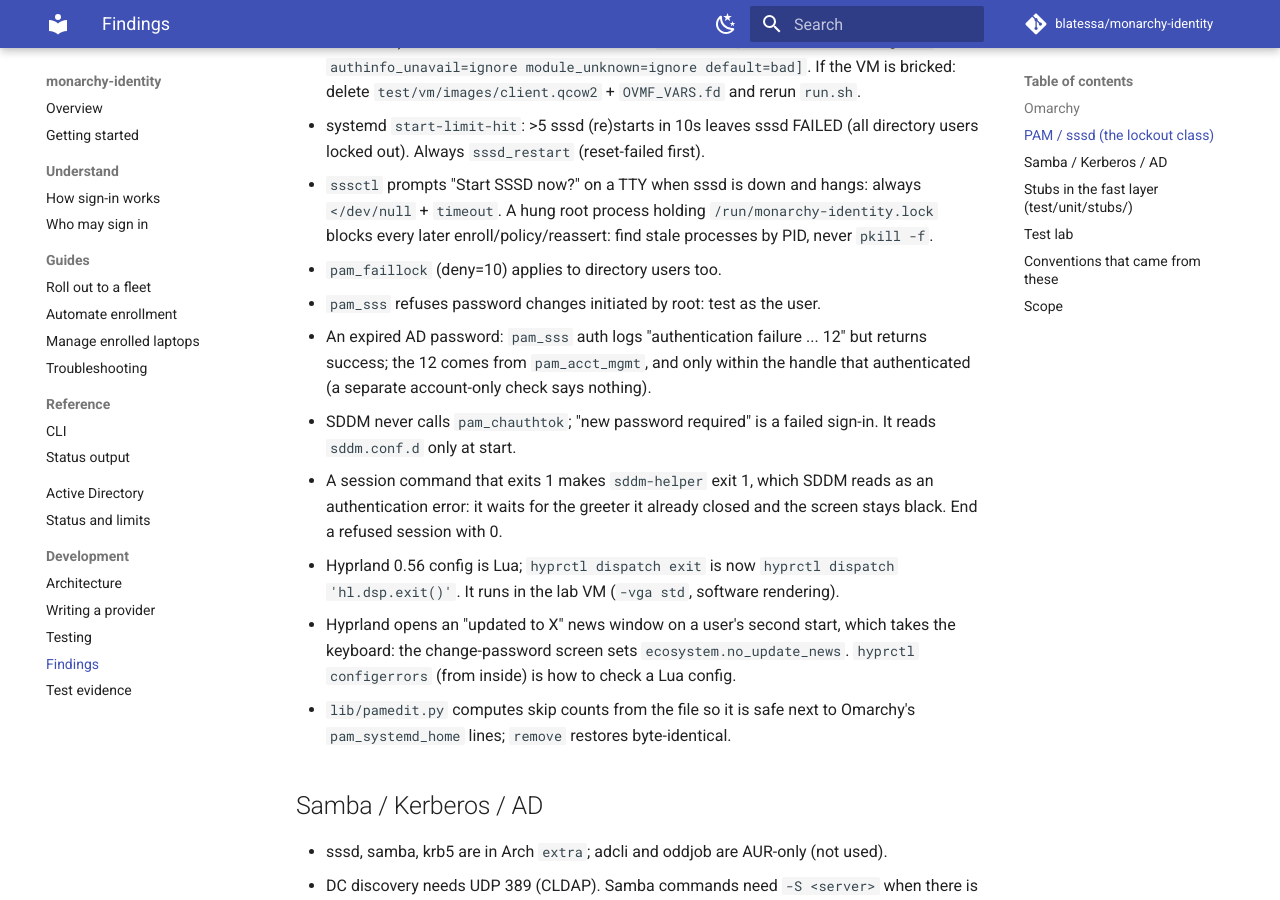
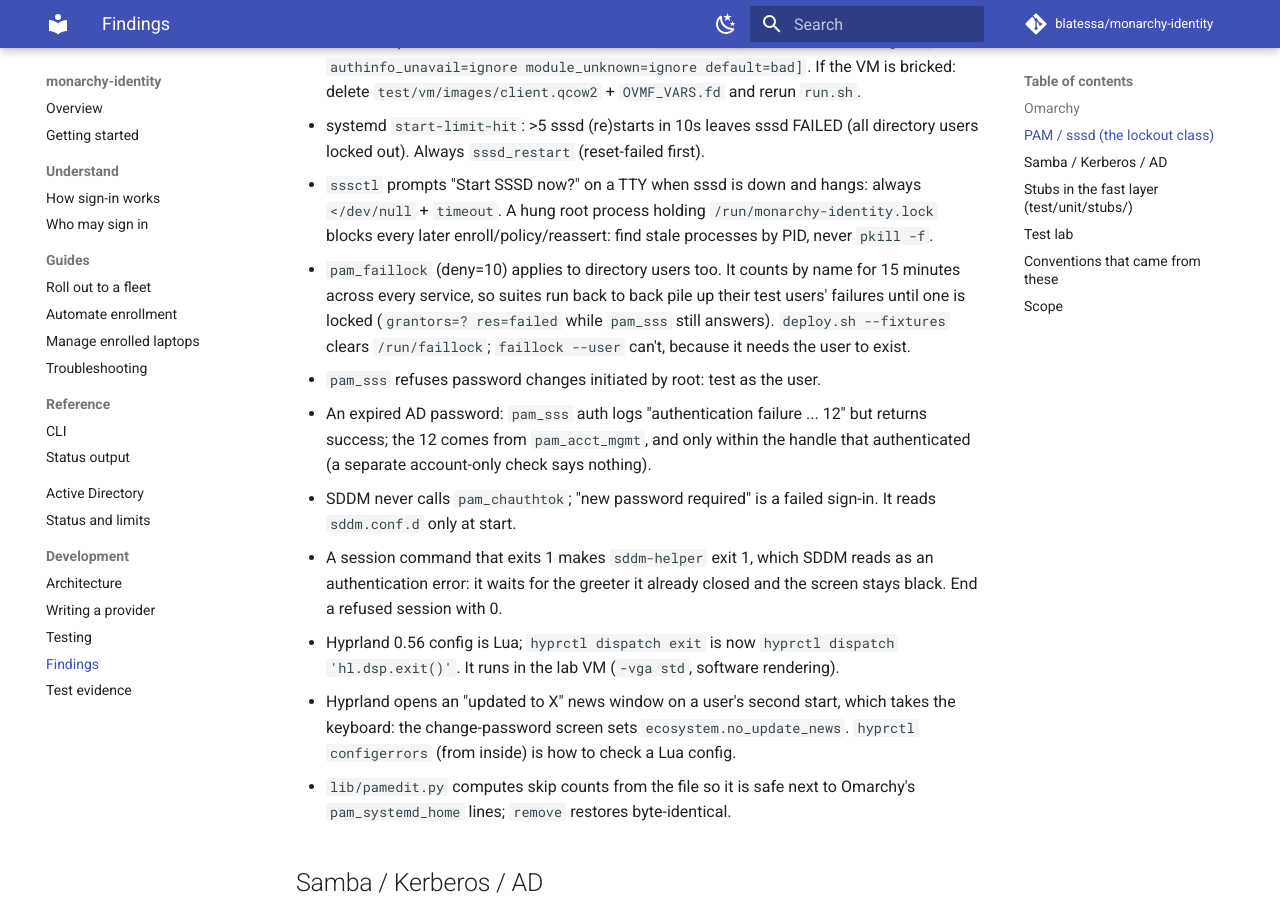
Before and after one commit to blatessa/monarchy-identity, an MkDocs documentation site: the page built from docs/dev/findings.md, in a window 1280 px wide and 900 px high, scrolled down 850 px. Built offline with MkDocs 1.6.1 and Material for MkDocs 9.7.7, drawn with Linux system fonts in a browser that asks for light colours; comment, search, counter and statistics services are not loaded.

Commit message:
Lab: greeter suite no longer depends on what ran before it
Two causes of intermittent e2e-greeter.sh failures, neither in the product:

- pam_faillock counts failures by name for 15 minutes across all services. The offline and
  greeter suites fail dave on purpose, so suites run back to back locked him out (deny=10):
  his expired sign-in was refused and the login screen never came back. deploy.sh
  --fixtures, which every suite goes through, now clears /run/faillock (by file:
  `faillock --user` needs the user to exist, and the suites delete dave).
- The second expired sign-in typed the username into the password box (the login screen
  remembers dave), then retried while that refusal was in flight, which cleared the retry.
  It now starts the login screen as the first sign-in does.

Verified: e2e-offline.sh, then e2e-greeter.sh twice, back to back: all pass (the same
sequence failed before).
docs: findings (faillock across suites).

Co-Authored-By: Claude Opus 5.5 <noreply@anthropic.com>

```diff
--- a/docs/dev/findings.md
+++ b/docs/dev/findings.md
@@ -22,6 +22,9 @@ something.
 - `sssctl` prompts "Start SSSD now?" on a TTY when sssd is down and hangs: always `</dev/null` + `timeout`. A hung root
   process holding `/run/monarchy-identity.lock` blocks every later enroll/policy/reassert: find stale processes by PID, never `pkill -f`.
 - `pam_faillock` (deny=10) applies to directory users too.
+  It counts by name for 15 minutes across every service, so suites run back to back pile up their test users'
+  failures until one is locked (`grantors=? res=failed` while `pam_sss` still answers). `deploy.sh --fixtures` clears
+  `/run/faillock`; `faillock --user` can't, because it needs the user to exist.
 - `pam_sss` refuses password changes initiated by root: test as the user.
 - An expired AD password: `pam_sss` auth logs "authentication failure ... 12" but returns success; the 12 comes from
   `pam_acct_mgmt`, and only within the handle that authenticated (a separate account-only check says nothing).
```
Also changed, not shown: 2 other files.
